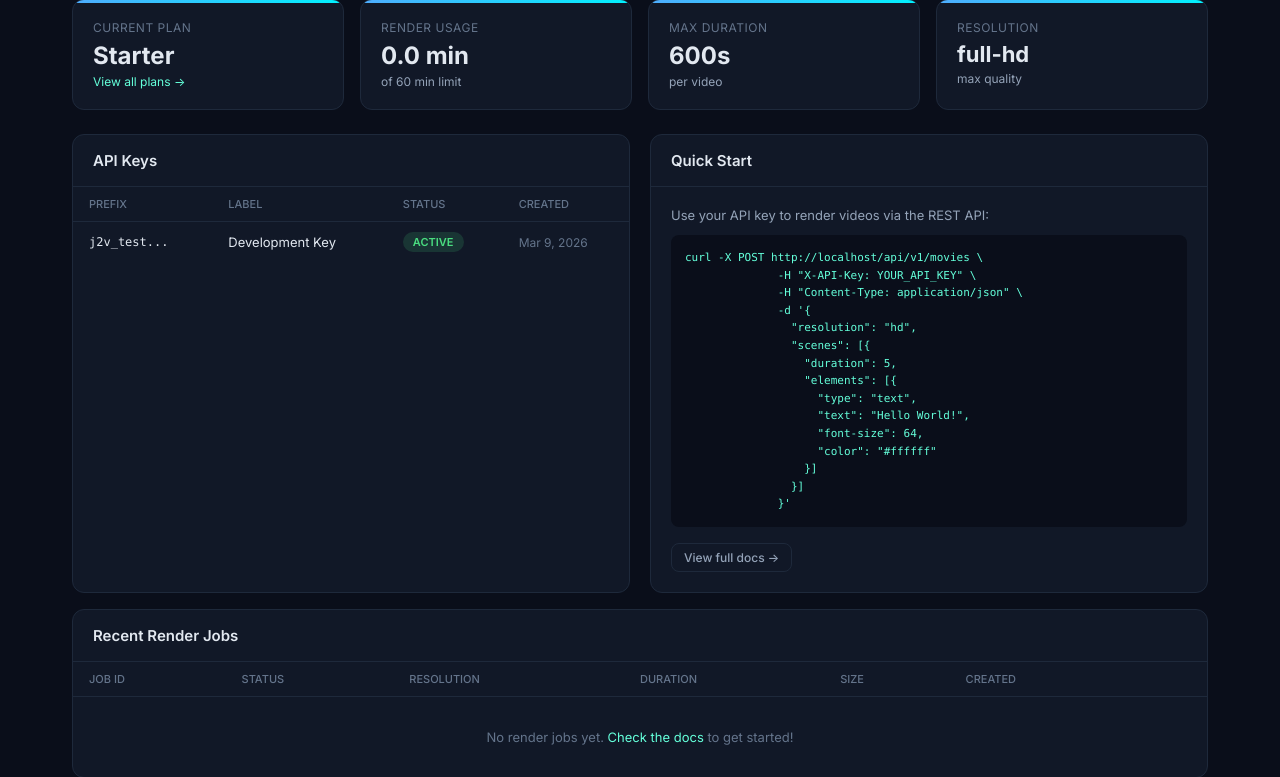
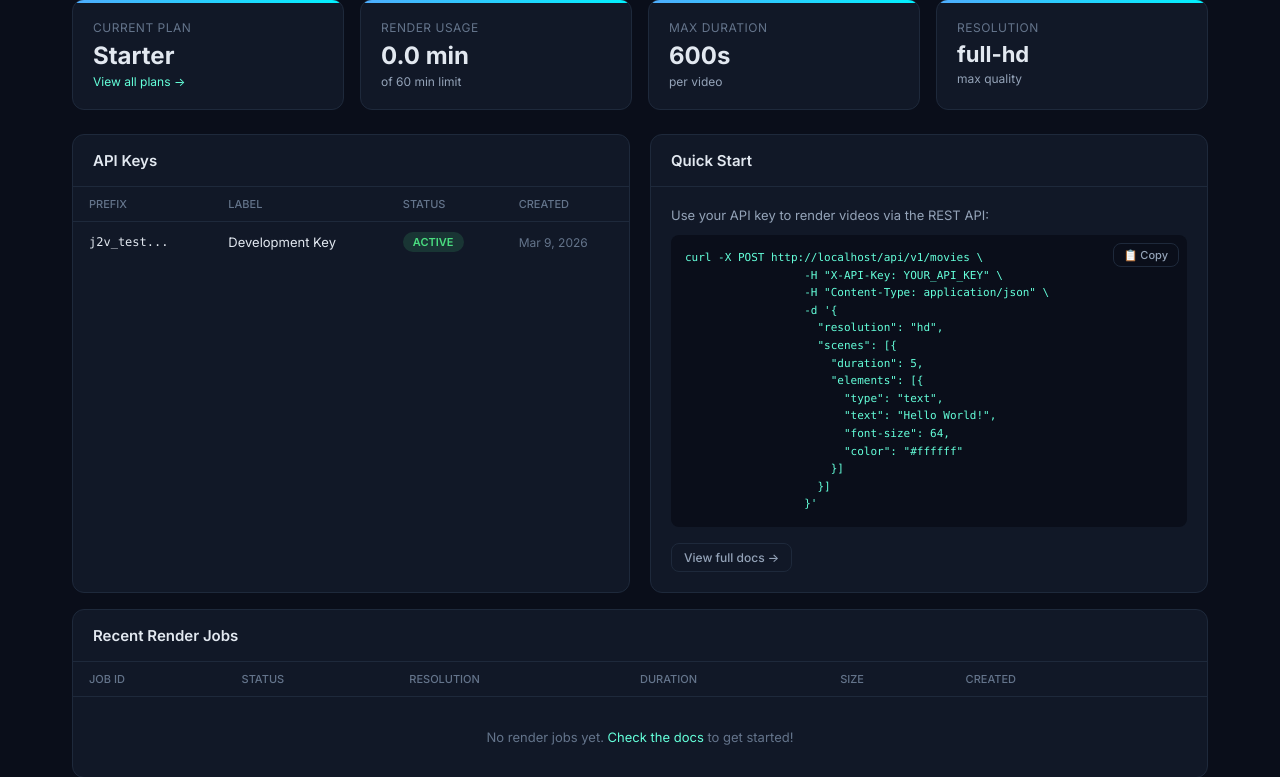
Before and after one commit to JafarzadaMurad/json2video, a Laravel app: page /dashboard in a window 1280 px wide. Shown: the part 144-921 px from the top of the page. Run offline with Laravel 12, Linux system fonts and the light colour scheme; a user stored in the database is signed in; data comes from the database, SQL or seed files in the repository; data that the repository does not hold is empty.

Commit message:
Add copy buttons to dashboard

```diff
--- a/api/resources/views/portal/dashboard.blade.php
+++ b/api/resources/views/portal/dashboard.blade.php
@@ -6,10 +6,15 @@
         <h2 style="margin-bottom: 24px; font-size: 22px;">Welcome, {{ $user->name }}! 👋</h2>
 
         @if(session('api_key'))
-            <div class="alert alert-warning" style="margin-bottom: 20px;">
-                🔑 <strong>Your API Key:</strong> <code class="mono"
+            <div class="alert alert-warning"
+                style="margin-bottom: 20px; display:flex; align-items:center; gap:12px; flex-wrap:wrap;">
+                <div>
+                    🔑 <strong>Your API Key:</strong> <code class="mono" id="api-key-text"
                         style="background:#1a2035; padding:4px 8px; border-radius:4px;">{{ session('api_key') }}</code>
                     <br><small class="text-muted">Save this now — it won't be shown again!</small>
+                </div>
+                <button onclick="copyText('api-key-text')" class="btn btn-sm btn-secondary"
+                    style="white-space:nowrap; margin-left:auto;">📋 Copy</button>
             </div>
         @endif
 
@@ -91,7 +96,11 @@
                 <div class="card-body">
                     <p style="font-size:13px; color: var(--text-dim); margin-bottom: 12px;">Use your API key to render
                         videos via the REST API:</p>
-                    <pre class="mono"
+                    <div style="position:relative;">
+                        <button onclick="copyText('curl-code')" class="btn btn-sm btn-secondary"
+                            style="position:absolute; top:8px; right:8px; font-size:11px; padding:4px 10px; z-index:1;">📋
+                            Copy</button>
+                        <pre class="mono" id="curl-code"
                             style="background:var(--bg); padding:14px; border-radius:8px; overflow-x:auto; font-size:11px; line-height:1.6; color: var(--accent);">curl -X POST {{ config('app.url') }}/api/v1/movies \
                   -H "X-API-Key: YOUR_API_KEY" \
                   -H "Content-Type: application/json" \
@@ -107,6 +116,7 @@
                       }]
                     }]
                   }'</pre>
+                    </div>
                     <a href="/#docs" class="btn btn-secondary btn-sm mt-4">View full docs →</a>
                 </div>
             </div>
@@ -154,4 +164,17 @@
             </div>
         </div>
     </div>
+
+    <script>
+        function copyText(elementId) {
+            const el = document.getElementById(elementId);
+            const text = el.innerText || el.textContent;
+            navigator.clipboard.writeText(text).then(() => {
+                const btn = event.target;
+                const original = btn.textContent;
+                btn.textContent = '✅ Copied!';
+                setTimeout(() => btn.textContent = original, 1500);
+            });
+        }
+    </script>
 @endsection
```
Lines whose indentation alone changed are shown as unchanged.
